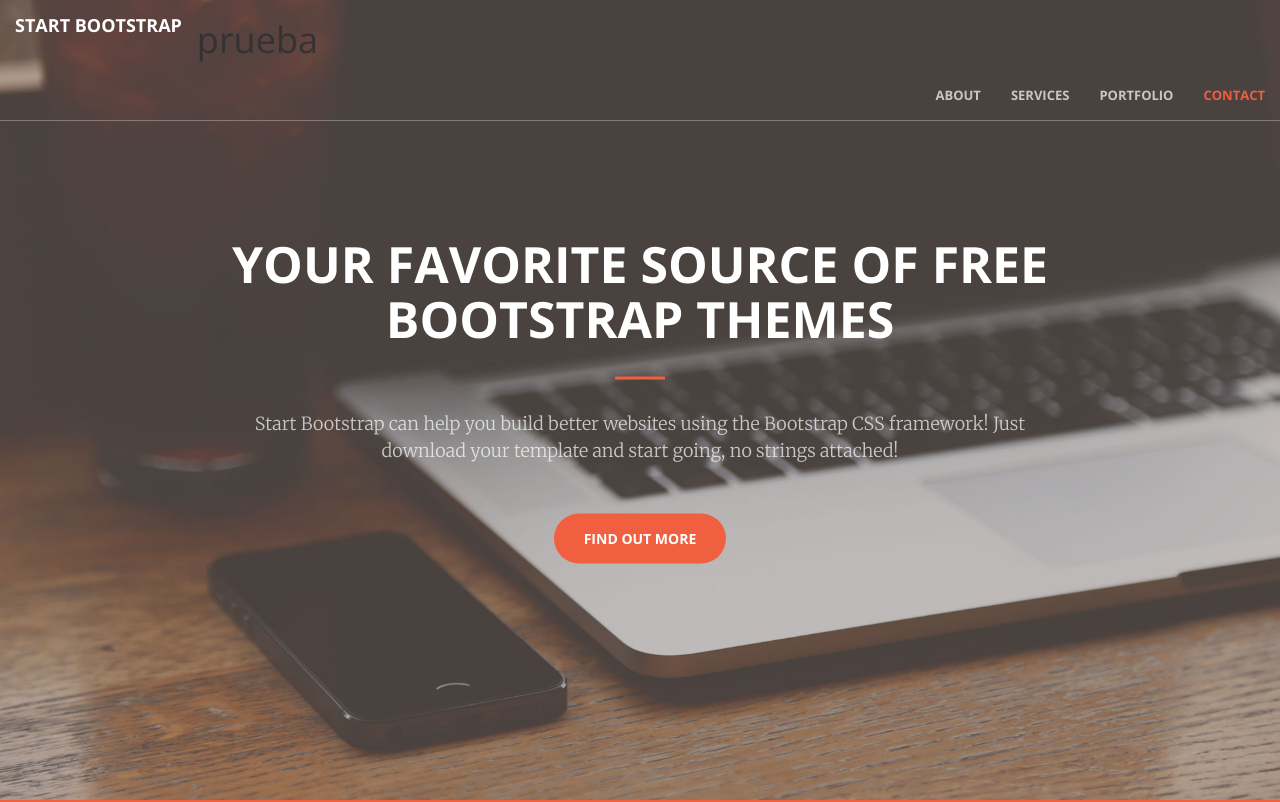
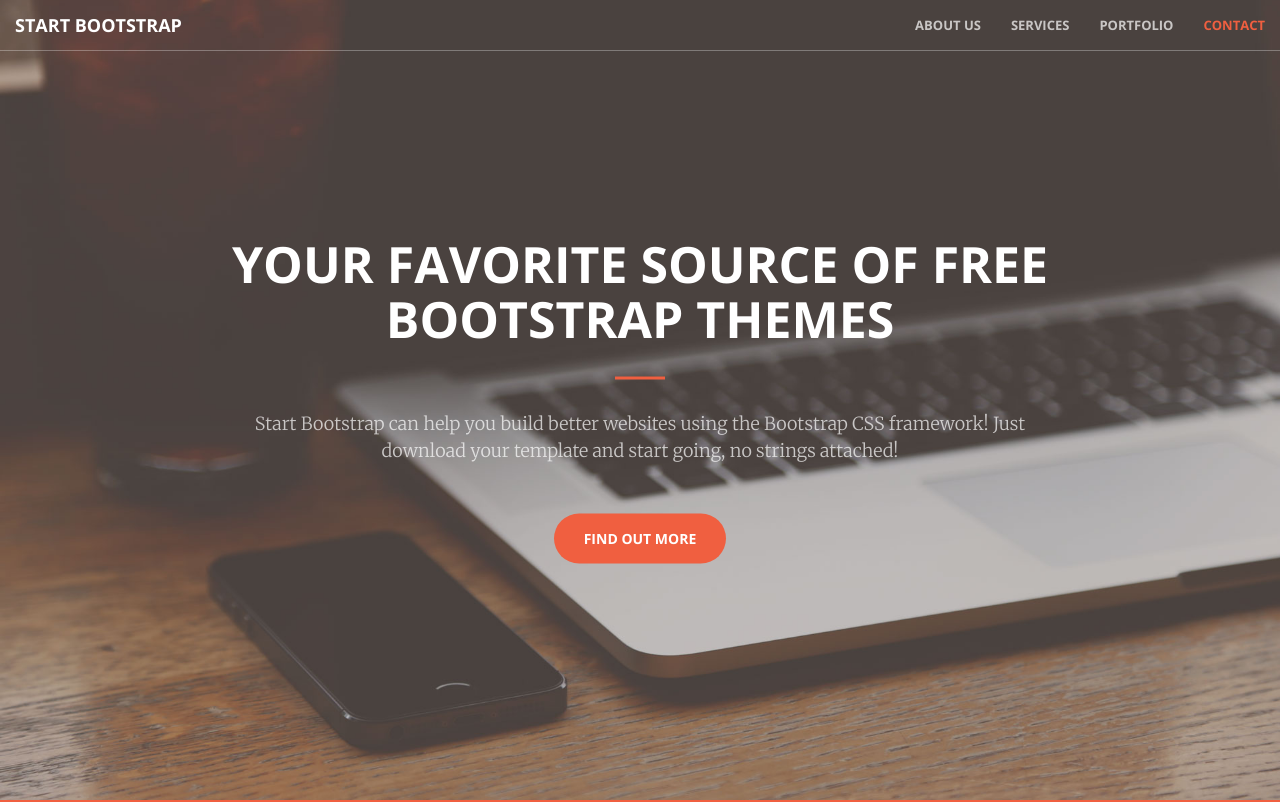
Before and after one commit to pacogomezarnal/cursoGit, a website: page index.html in a window 1280 px wide. Shown: the top 802 px of the page. Drawn offline with nearby package versions, Linux system fonts and the light colour scheme.

Commit message:
Modificamos about

```diff
--- a/index.html
+++ b/index.html
@@ -9,7 +9,7 @@
     <meta name="description" content="">
     <meta name="author" content="">
 
-    <title>Creative -Nuevo título título de feature</title>
+    <title>Creative -Nuevo título</title>
 
     <!-- Bootstrap Core CSS -->
     <link href="vendor/bootstrap/css/bootstrap.min.css" rel="stylesheet">
@@ -46,13 +46,11 @@
                 <a class="navbar-brand page-scroll" href="#page-top">Start Bootstrap</a>
             </div>
 
-            <h1>prueba</h1>
-
             <!-- Collect the nav links, forms, and other content for toggling -->
             <div class="collapse navbar-collapse" id="bs-example-navbar-collapse-1">
                 <ul class="nav navbar-nav navbar-right">
                     <li>
-                        <a class="page-scroll" href="#about">About</a>
+                        <a class="page-scroll" href="#about">About us</a>
                     </li>
                     <li>
                         <a class="page-scroll" href="#services">Services</a>
```
